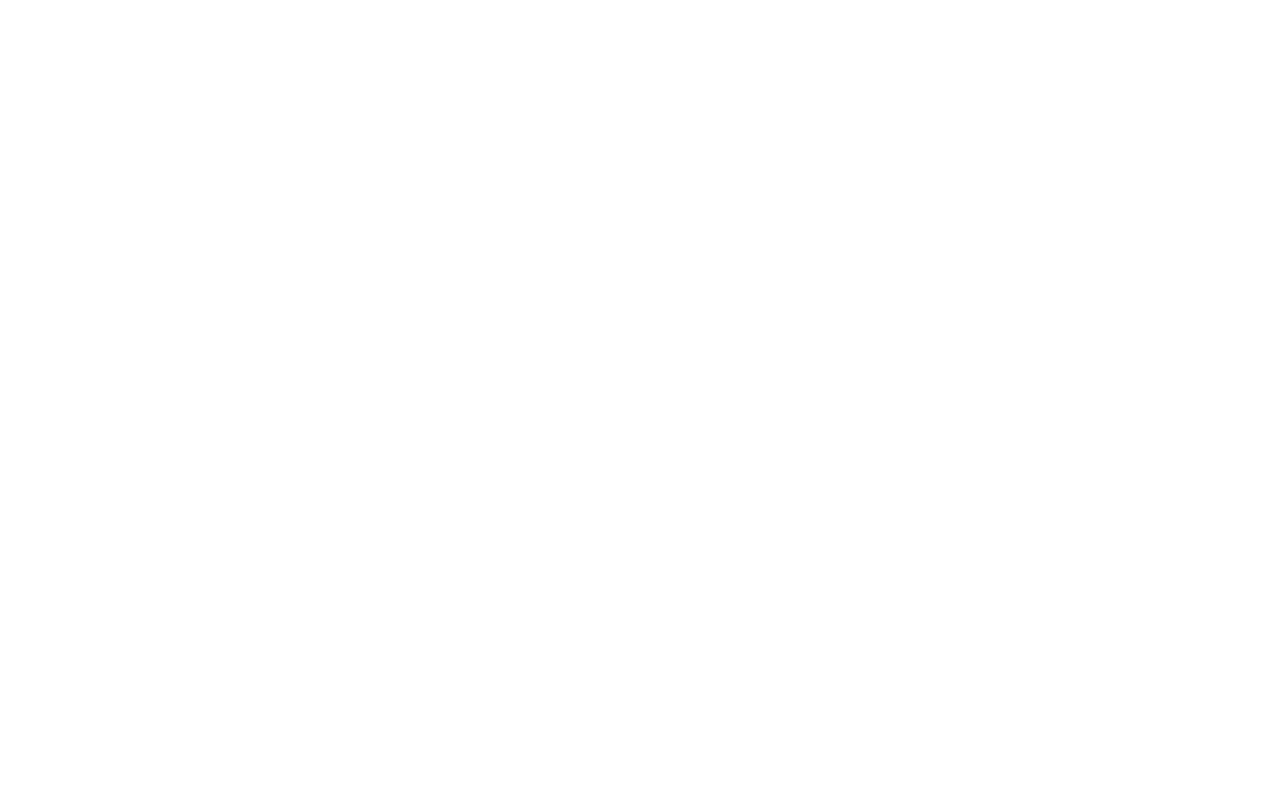
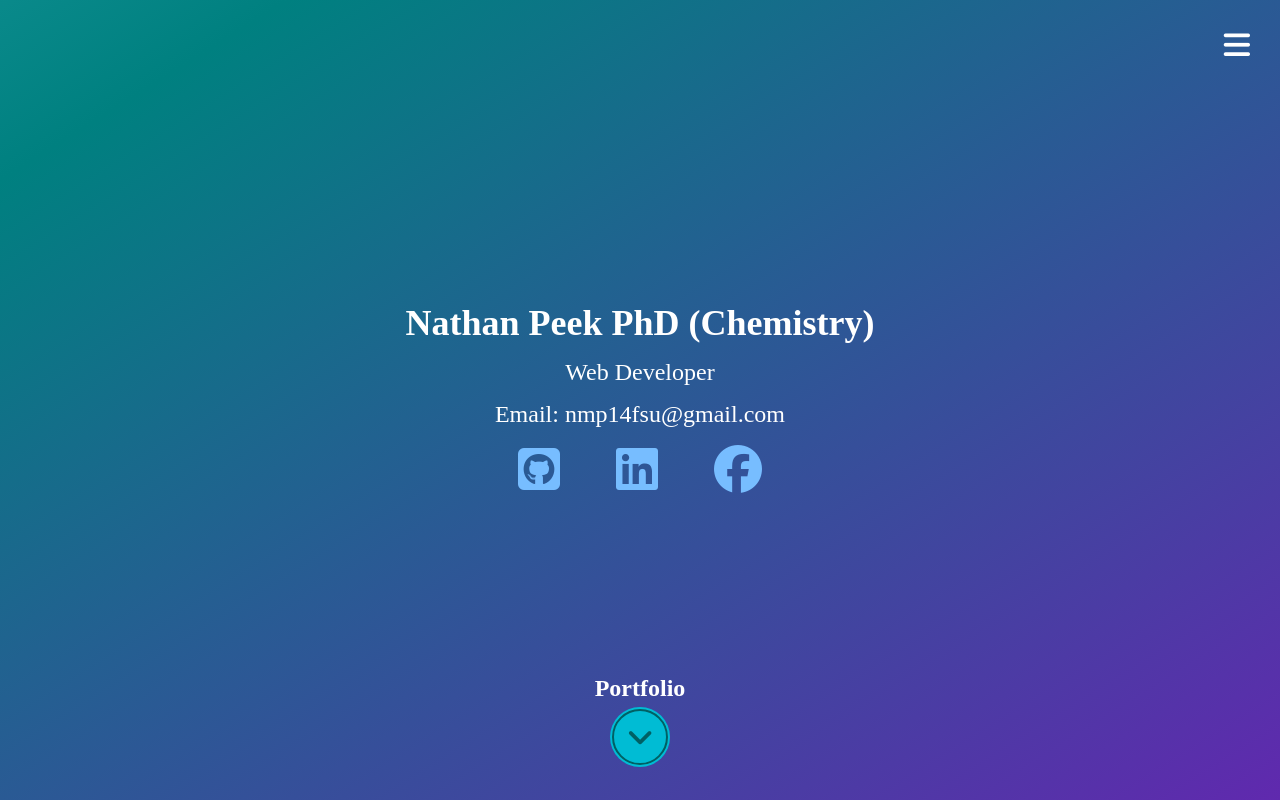
Before and after one commit to nmp14/React-portfolio, a React (Create React App) app: page /#/ in a window 1280 px wide. Built offline with nearby package versions, Linux system fonts and the light colour scheme; grey boxes are pictures that could not be loaded.

Commit message:
Use public url routes

```diff
--- a/src/App.js
+++ b/src/App.js
@@ -8,8 +8,8 @@
     return (
         <RouterisCool>
             <Wrapper>
-                <Route exact path="/React-portfolio" component={Home} />
-                <Route exact path="/React-portfolio/Resume" component={Resume} />
+                <Route exact path={process.env.PUBLIC_URL + '/'} component={Home} />
+                <Route exact path={process.env.PUBLIC_URL + '/Resume'} component={Resume} />
             </Wrapper>
         </RouterisCool>
     )
--- a/src/components/NavPage/index.js
+++ b/src/components/NavPage/index.js
@@ -45,7 +45,7 @@
             <div>
                 <button onClick={(e) => changeCube(e, "front")} id="home">Home</button>
                 <button onClick={(e) => changeCube(e, "left")} id="aboutMePage">About me</button>
-                <a href="/React-portfolio/Resume">Resume</a>
+                <a href={process.env.PUBLIC_URL + '/Resume'}>Resume</a>
                 <button onClick={(e) => changeCube(e, "bottom")} id="port">Portfolio</button>
             </div>
         </div>
--- a/src/pages/Resume/index.js
+++ b/src/pages/Resume/index.js
@@ -6,7 +6,7 @@
         <main className="resume">
             <nav>
                 <h2>My Resume</h2>
-                <p><a className="resumeNav" href="/">Go Back</a></p>
+                <p><a className="resumeNav" href={process.env.PUBLIC_URL + '/'}>Go Back</a></p>
             </nav>
             <iframe src="https://drive.google.com/file/d/16Kmnugc5iNHDNC-bq64XLkFhbhowrnWW/preview" title="Resume PDF"></iframe>
         </main>
```
